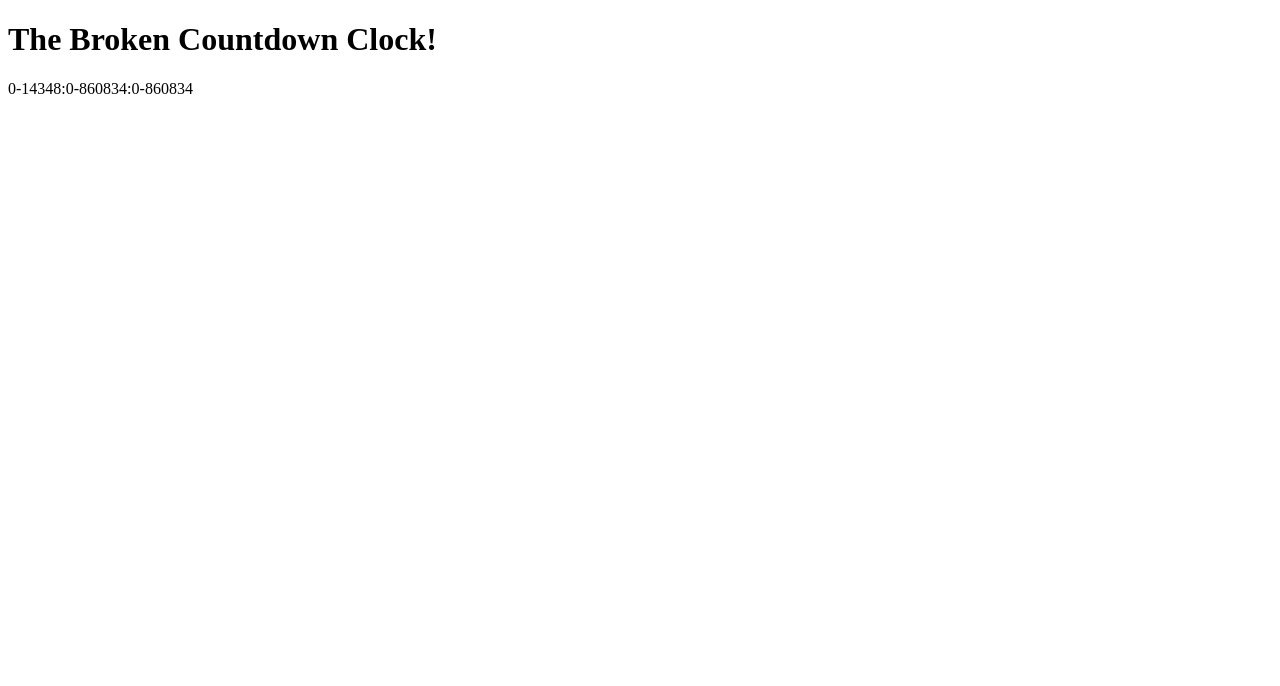
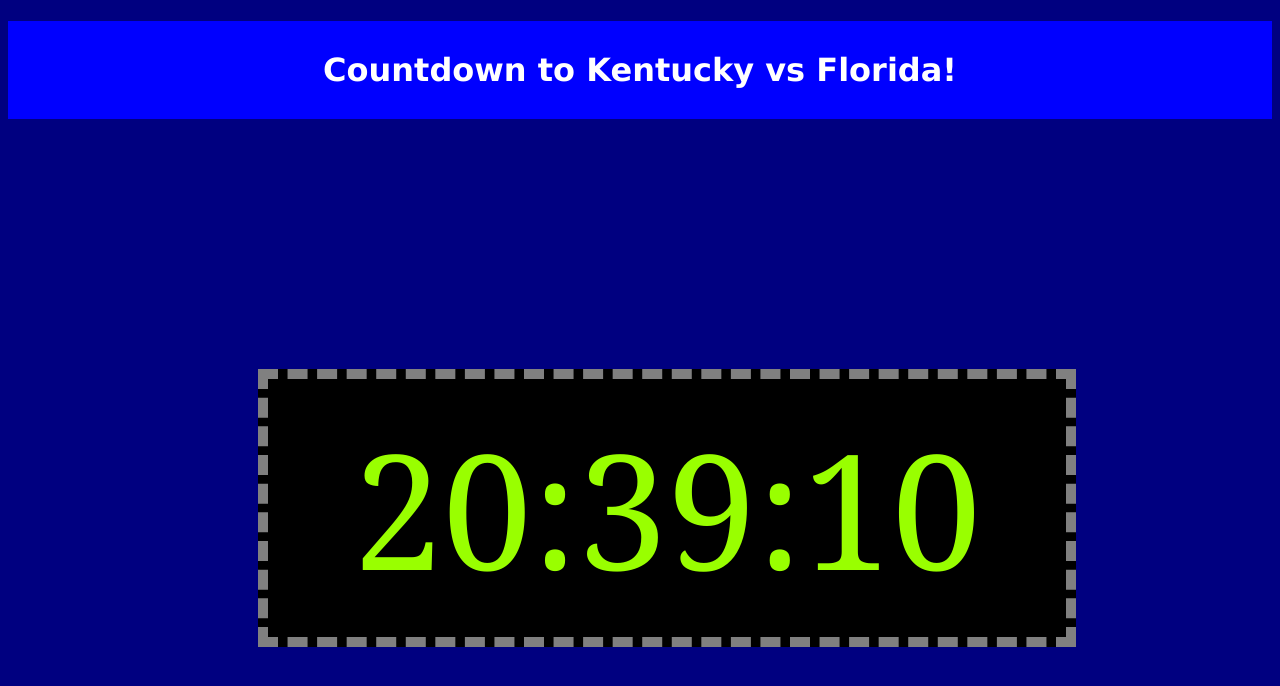
Before and after one commit to tkrogers3/Countdown-Clock, a plain HTML site: page index.html in a window 1280 px wide. Drawn offline with Linux system fonts and the light colour scheme.

Commit message:
UPDATED ALL FILES

```diff
--- a/index.html
+++ b/index.html
@@ -8,8 +8,11 @@
     <title>Document</title>
 </head>
 <body>
-    <h1> The Broken Countdown Clock!</h1>
-    <p id ="countdownClock"></p>
+    <h1> Countdown to Kentucky vs Florida!</h1>
+
+    <section>
+    <div id ="countdownClock"></div>
+</section>
 <script src="script.js"></script>
 </body>
 </html>
--- a/script.js
+++ b/script.js
@@ -1,27 +1,34 @@
 
 
 
-function countdownClock(){
+function countdownClock() {
 
     /* Set starting time, end time and timer difference for countdown*/
 
     let timerStart = new Date().getTime();
-      let timerEnd = new Date("Feb 21, 2020 7:00:00");
+    let timerEnd = new Date("Feb 22, 2020 18:00:00").getTime();
     let timerDifference = timerEnd - timerStart;
-
+    console.log(timerDifference);
 
     /* Hours/Minutes/Seconds rounded down to even number to divide by 60 seconds to set interval to update every second  */
 
-        let hours = Math.floor(timerDifference / 3600);
-        let minutes = Math.floor(timerDifference / 60);
-        let seconds = Math.floor(timerDifference / 60);
+    let hours = Math.floor(timerDifference / 3600000);
+    let milliseconds = hours * 3600000;
+    timerDifference = timerDifference - milliseconds;
+    console.log(timerDifference);
+    let minutes = Math.floor(timerDifference / 60000);
+    milliseconds = minutes * 60000;
+    timerDifference = timerDifference - milliseconds;
+    console.log(timerDifference);
 
+    let seconds = Math.floor(timerDifference / 1000);
+    console.log({ hours, minutes, seconds });
 
     /*If statements that set the tens digit in Hours/Seconds/Minutes to 0 if less that 10 */
-       if (hours <1) {
+    if (hours < 10) {
         hours = "0" + hours;
     }
-       if (minutes < 10){
+    if (minutes < 10) {
         minutes = "0" + minutes;
     }
     if (seconds < 10) {
@@ -29,14 +36,16 @@
     }
 
     /* If statement to print to the clock "Times Up!"" when the clock hits zero" */
-     if (timerDifference = 0) {
+    if (timerDifference < 0) {
         document.getElementById("countdownClock").innerHTML = "Times Up!";
+    }
+    else {
+        document.getElementById("countdownClock").innerHTML = hours + ":" + minutes + ":" + seconds + " ";
+    }
 
-     }
 
     /* Pulling the information for time to the element countdownClock in HTML*/
 
-      document.getElementById("countdownClock").innerHTML = hours + ":" + minutes + ":" + seconds + " ";
 
-    }setInterval(countdownClock, 1000); /* Sets interval to 1000 milliseconds which is 1 second,
+} setInterval(countdownClock, 1000); /* Sets interval to 1000 milliseconds which is 1 second,
     so the timer is counting down every second. */
--- a/style.css
+++ b/style.css
@@ -0,0 +1,33 @@
+
+
+html{
+background-color: navy;
+    color: white;
+    font-family: 'Lucida Sans', 'Lucida Sans Regular', 'Lucida Grande', 'Lucida Sans Unicode', Geneva, Verdana, sans-serif;
+}
+
+
+h1{
+     padding:30px;
+    text-align: center;
+    background-color:blue;
+
+
+}
+
+
+div{
+    margin: 250px;
+    width: 60%;
+    border: 10px gray;
+    border-style: dashed;
+    padding: 20px;
+    text-align: center;
+    font-size: 5 em;
+    font-family: Georgia, 'Times New Roman', Times, serif;
+    background-color:black;
+    color: rgb(153, 255, 0);
+    font-size: 1000%;
+
+
+}
```
Lines whose indentation alone changed are shown as unchanged.
